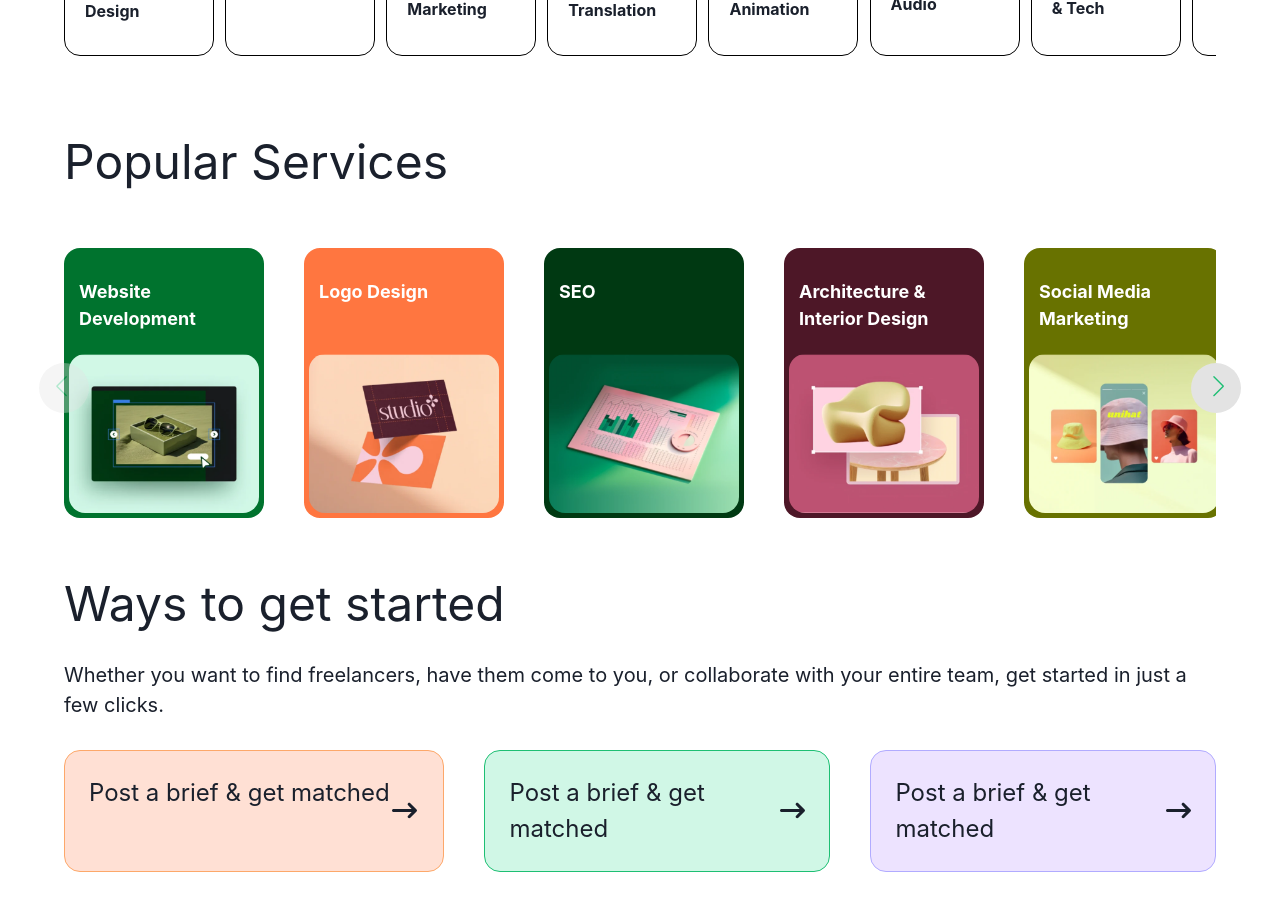
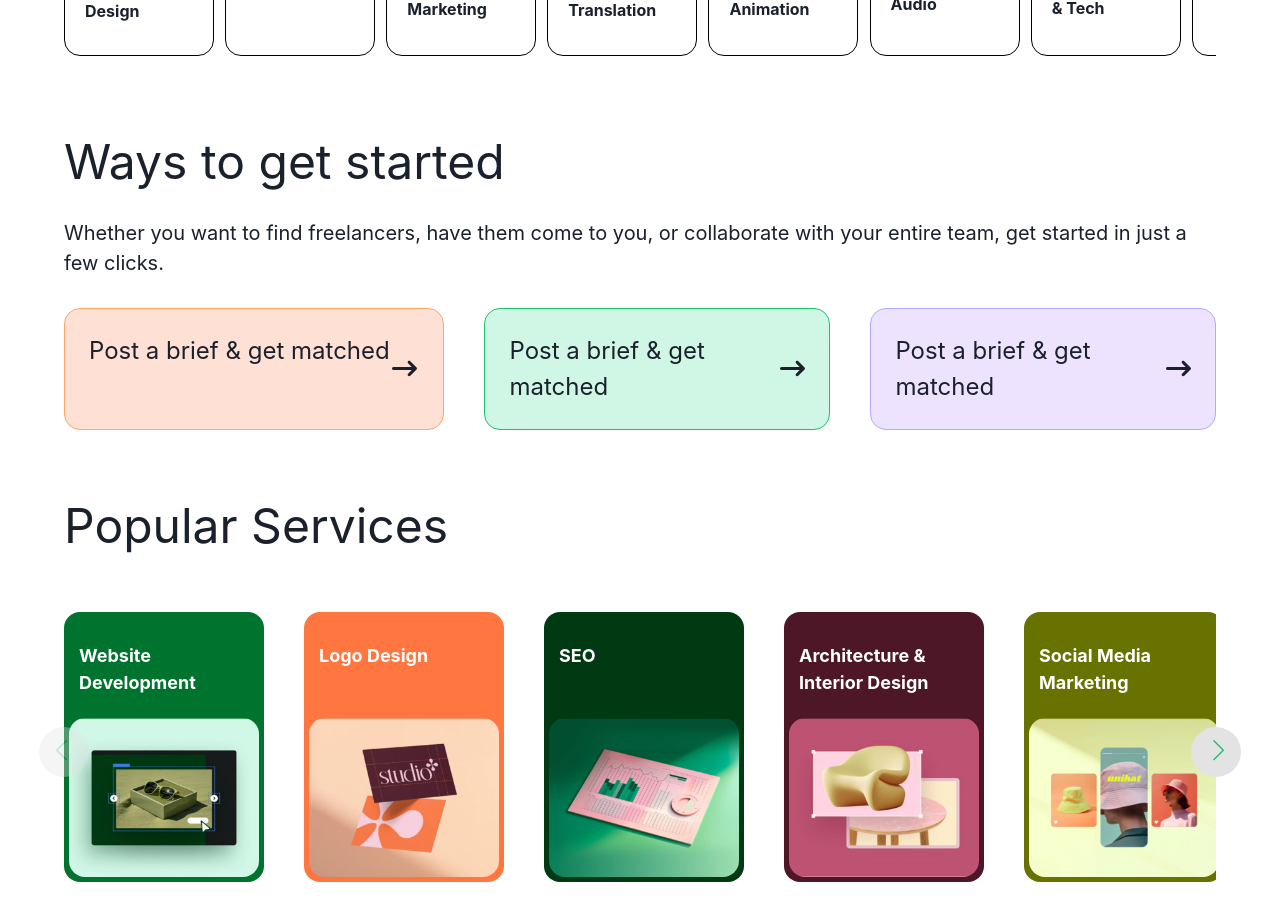
Before and after one commit to Mohd-Murtaza/Fiverr_Clone, a React (Vite) app in the folder Fiverr/: page / in a window 1280 px wide. Shown: the part 660-1580 px from the top of the page. Built offline with nearby package versions, Linux system fonts and the light colour scheme.

Commit message:
some component issue resolve

```diff
--- a/Fiverr/src/pages/Home.jsx
+++ b/Fiverr/src/pages/Home.jsx
@@ -15,8 +15,8 @@ const Home = () => {
       <Navbar/>
       <HomePageBanner/>
       <HomePageFeaturesCards/>
+      <WaysToGet/>
       <PopularServices/>
-      <WaysToGet/>
       <HomePageVideo/>
       <HomePageBusinessSolution/>
       <HomePageMadeFiverr/>
```
